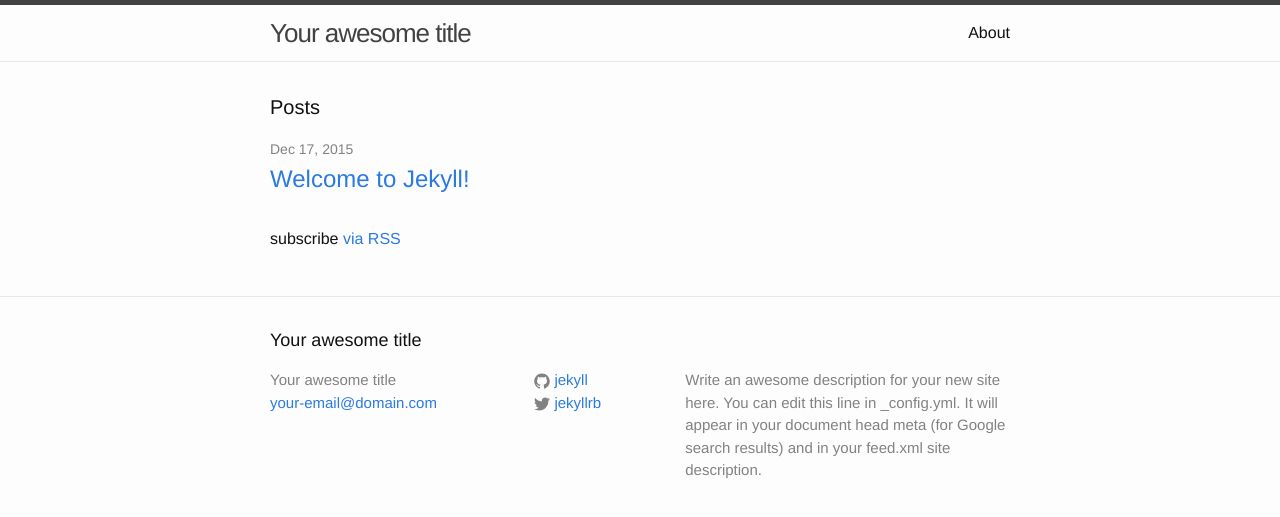
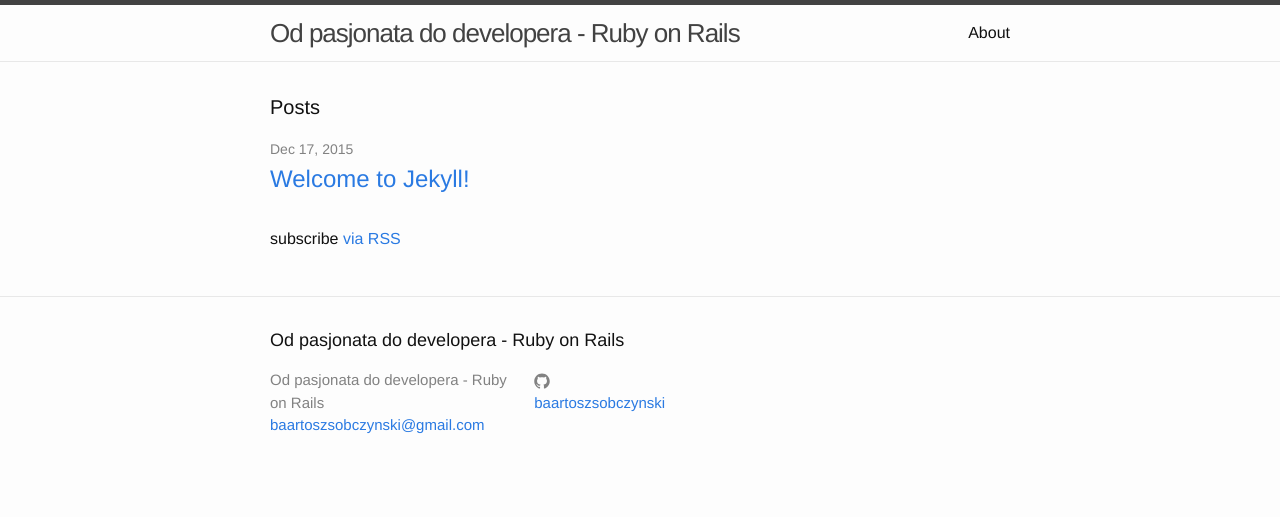
Before and after one commit to baartoszsobczynski/baartoszsobczynski.github.io, a Jekyll site: the page built from index.html, in a window 1280 px wide. Shown: the top 517 px of the page. Built offline with Jekyll 4.4.1, drawn with Linux system fonts in a browser that asks for light colours.

Commit message:
Edit configuration

```diff
--- a/_config.yml
+++ b/_config.yml
@@ -6,16 +6,13 @@
 # 'jekyll serve'. If you change this file, please restart the server process.
 
 # Site settings
-title: Your awesome title
-email: your-email@domain.com
-description: > # this means to ignore newlines until "baseurl:"
-  Write an awesome description for your new site here. You can edit this
-  line in _config.yml. It will appear in your document head meta (for
-  Google search results) and in your feed.xml site description.
+title: Od pasjonata do developera - Ruby on Rails
+email: baartoszsobczynski@gmail.com
+description: > # Moja przygoda z Ruby on Rails. Coś w rodzaju notatnika.
 baseurl: "" # the subpath of your site, e.g. /blog
-url: "http://yourdomain.com" # the base hostname & protocol for your site
-twitter_username: jekyllrb
-github_username:  jekyll
+url: "baartoszsobczynski.github.io" # the base hostname & protocol for your site
+twitter_username:
+github_username:  baartoszsobczynski
 
 # Build settings
 markdown: kramdown
```
